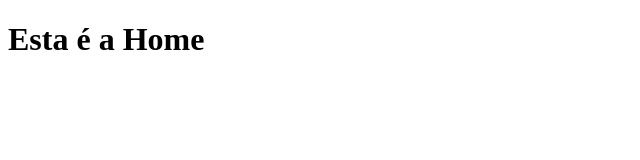
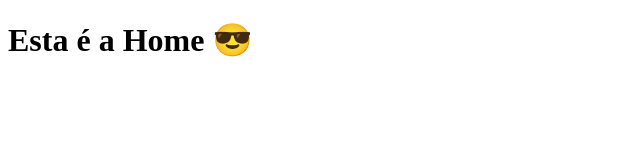
Before and after one commit to daniel-lopes/clone-tabnews, a Next.js app: page / in a window 1280 px wide. Shown: the top 160 px of the page, without its empty margins (0-640 px from the left). Built offline with nearby package versions, Linux system fonts and the light colour scheme.

Commit message:
modify the sentence

```diff
--- a/pages/index.js
+++ b/pages/index.js
@@ -1,5 +1,5 @@
 function Home() {
-    return <h1>Esta é a Home</h1>
+    return <h1>Esta é a Home 😎</h1>
 }
 
 export default Home;
```
